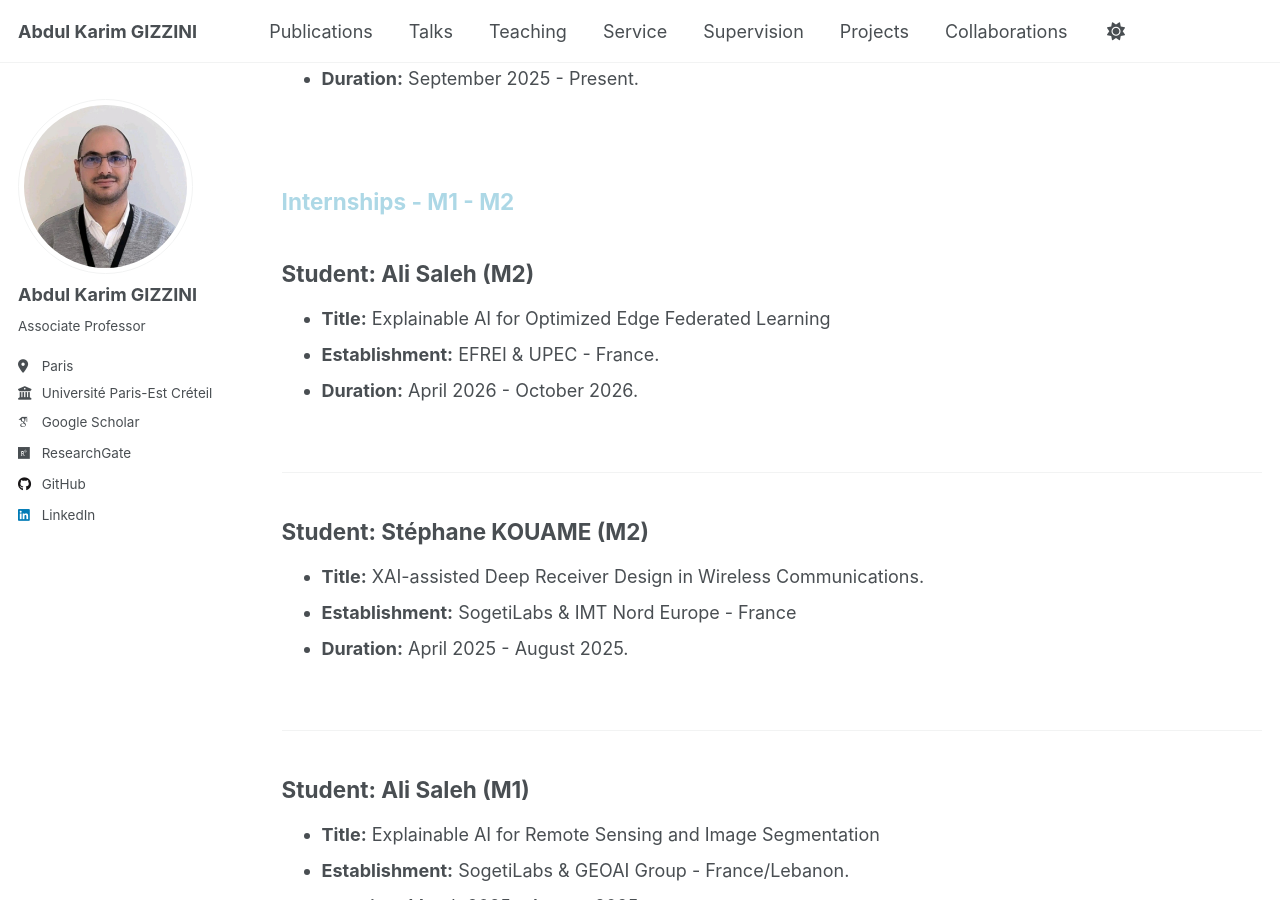
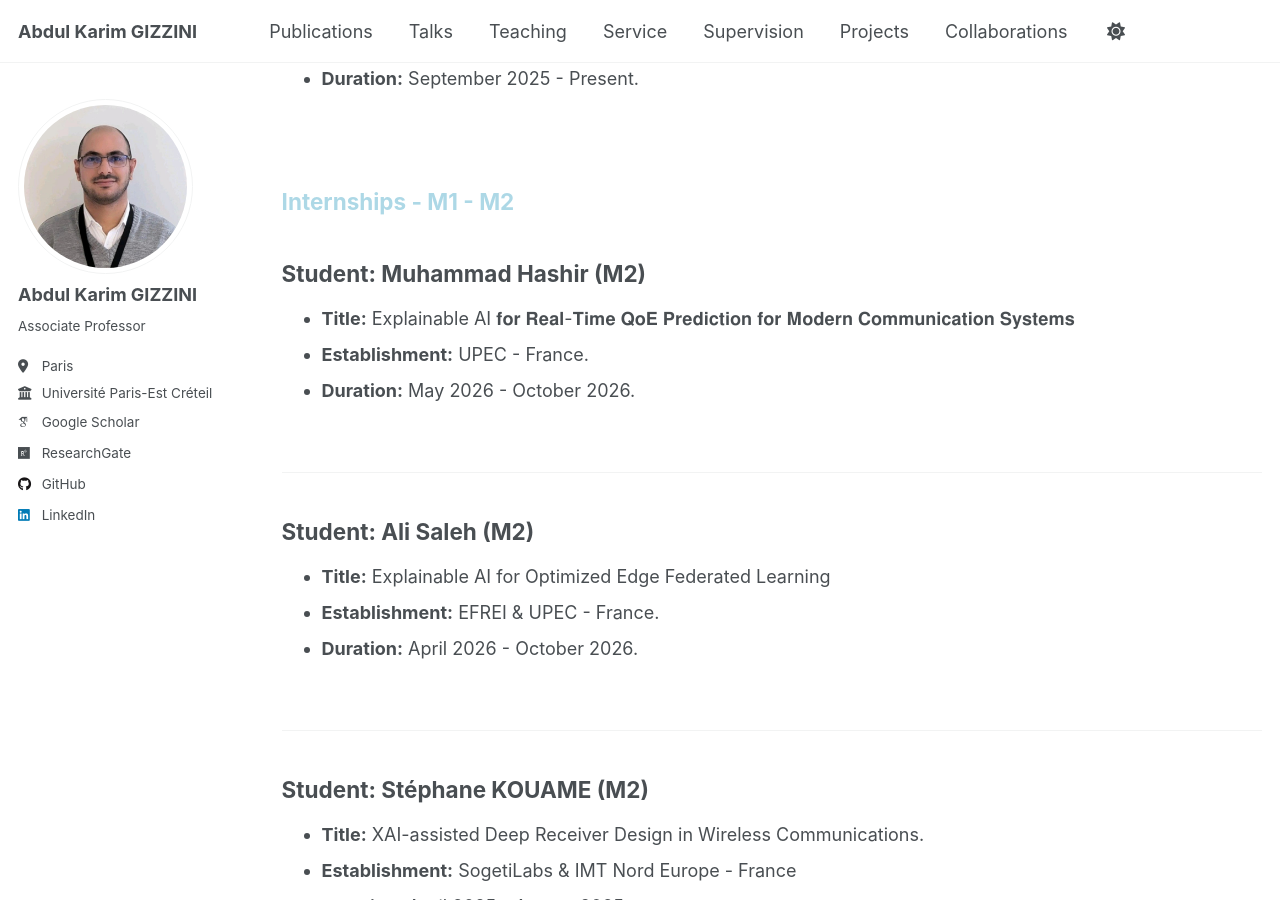
Before and after one commit to abdulkarimgizzini/abdulkarimgizzini-website, a Jekyll site: the page built from _pages/supervision.md, in a window 1280 px wide and 900 px high, scrolled down 2457 px. Built offline with Jekyll 4.4.1, drawn with Linux system fonts in a browser that asks for light colours; some web fonts are replaced; a script that is not in the unit is left out.

Commit message:
Add internship information for Muhammad Hashir
Added internship details for student Muhammad Hashir.

```diff
--- a/_pages/supervision.md
+++ b/_pages/supervision.md
@@ -49,6 +49,17 @@ author_profile: true
   <br/>
 
 <h2 style="color: lightblue;">Internships - M1 - M2</h2>
+
+
+## Student: Muhammad Hashir (M2)
+
+* **Title:** Explainable AI 𝐟𝐨𝐫 𝐑𝐞𝐚𝐥-𝐓𝐢𝐦𝐞 𝐐𝐨𝐄 𝐏𝐫𝐞𝐝𝐢𝐜𝐭𝐢𝐨𝐧 𝐟𝐨𝐫 𝐌𝐨𝐝𝐞𝐫𝐧 𝐂𝐨𝐦𝐦𝐮𝐧𝐢𝐜𝐚𝐭𝐢𝐨𝐧 𝐒𝐲𝐬𝐭𝐞𝐦𝐬
+* **Establishment:** UPEC - France.
+* **Duration:** May 2026 - October 2026.
+
+<br/>
+
+---
 
 ## Student: Ali Saleh (M2)
 
```
